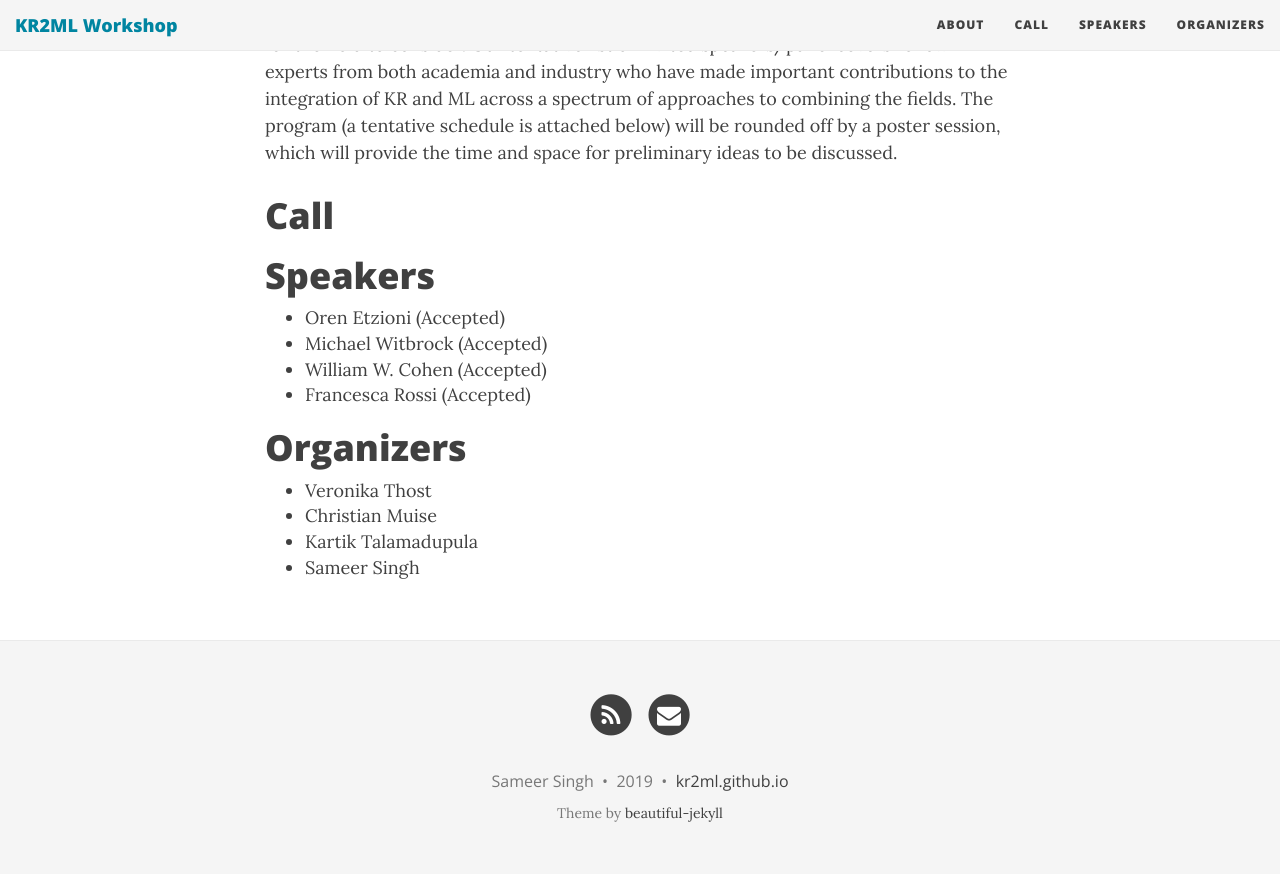
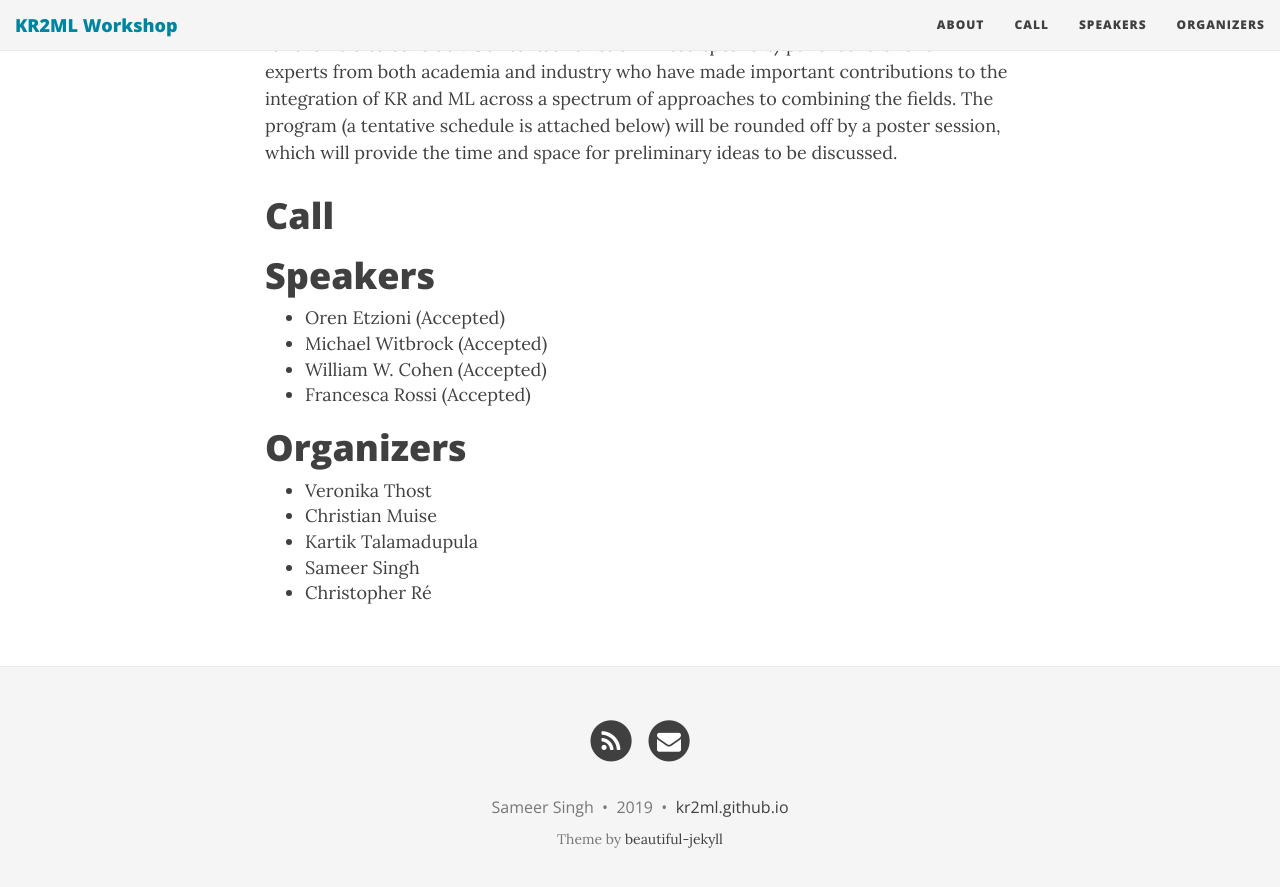
Before and after one commit to kr2ml/kr2ml.github.io, a Jekyll site: the page built from index.md, in a window 1280 px wide and 900 px high, scrolled down 933 px. Shown: the top 887 px of the window. Built offline with Jekyll 4.4.1, drawn with Linux system fonts in a browser that asks for light colours; nearby versions of some CDN libraries.

Commit message:
Added Chris Ré to organizers

```diff
--- a/index.md
+++ b/index.md
@@ -27,6 +27,7 @@ To reach a broader audience and increase the public awareness of the importance
 - Christian Muise
 - Kartik Talamadupula
 - Sameer Singh
+- Christopher Ré
 
 <!-- <div class="posts-list">
   {% for post in paginator.posts %}
```
